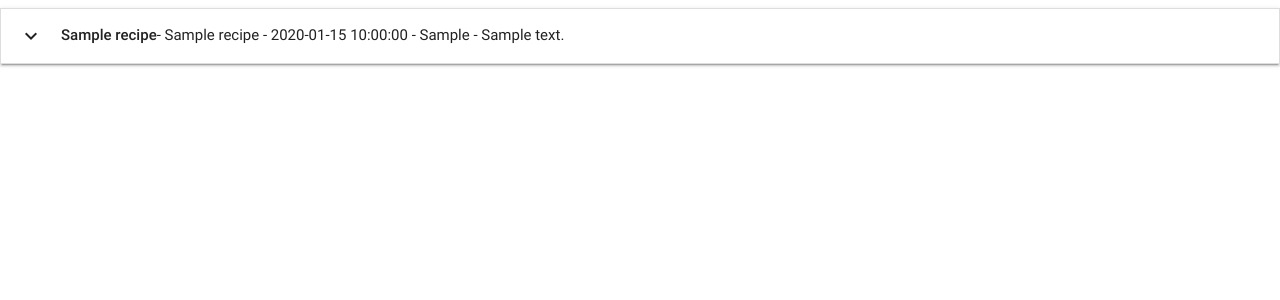
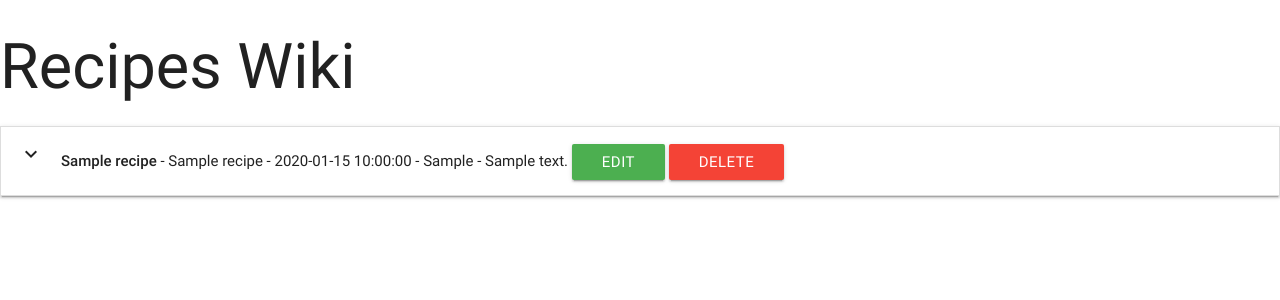
Before and after one commit to Code-Institute-Submissions/recipe_database, a Flask app: page / in a window 1280 px wide. Shown: the top 300 px of the page. Run offline with Flask 2, Linux system fonts and the light colour scheme; a database or web service that is not in the repository returns one stand-in record (values such as "Sample title"); some libraries are stand-ins or nearby versions.

Commit message:
added a edit and delete button with styling

```diff
--- a/templates/index.html
+++ b/templates/index.html
@@ -2,11 +2,16 @@
 
     {% block content %}
 
-
+    <h1>Recipes Wiki</h1>
     <ul class="collapsible" data-collapsible="accordion">
         {% for index in recipes %}
         <li>
-              <div class="collapsible-header"><i class="material-icons">expand_more</i><strong>{{index.recipe_name}}</strong>  - {{index.cusine_name}} - {{index.time_details}} - {{index.difficulty_selector}} - {{index.serves_details}}
+              <div class="collapsible-header">
+                  <div class="col s12">
+                      <i class="material-icons">expand_more</i><strong>{{index.recipe_name}}</strong>  - {{index.cusine_name}} - {{index.time_details}} - {{index.difficulty_selector}} - {{index.serves_details}}
+                      <a class="waves-effect waves-light btn btn_small green">Edit</a>
+                      <a class="waves-effect waves-light btn btn_small red">Delete</a>
+                  </div>
               </div>
               <div class="collapsible-body">
                   <span>
```
Also changed, not shown: static/css/styles.css (added, +8 -0 lines).
